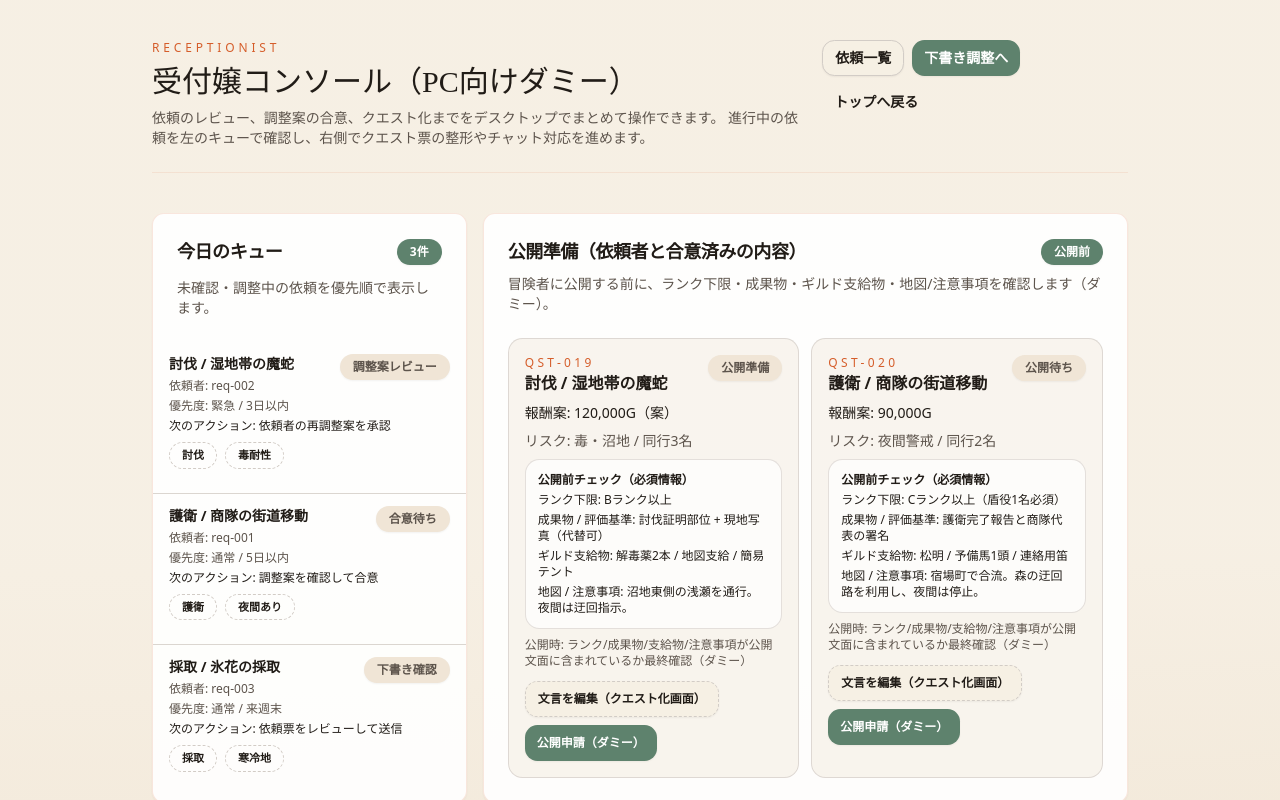
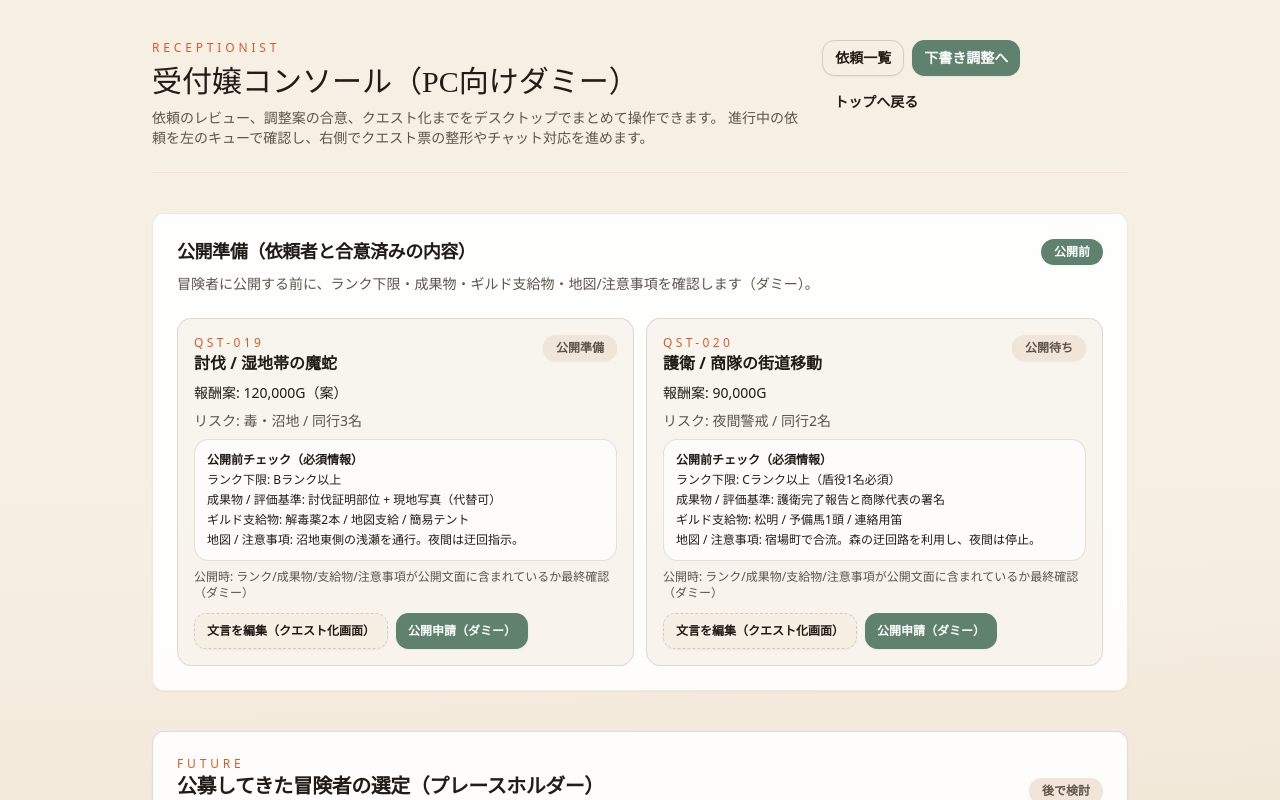
Before and after one commit to kazurego7/isekai-quest-agency, a Next.js app: page /reception in a window 1280 px wide. Shown: the top 800 px of the page. Built offline with nearby package versions, Linux system fonts and the light colour scheme.

Commit message:
Remove queue section from receptionist mock

```diff
--- a/app/reception/page.js
+++ b/app/reception/page.js
@@ -10,36 +10,6 @@ import {
   CardHeader,
   CardTitle,
 } from "@/components/ui/card";
-
-const queue = [
-  {
-    id: "REQ-002",
-    title: "討伐 / 湿地帯の魔蛇",
-    status: "調整案レビュー",
-    requester: "依頼者: req-002",
-    priority: "緊急 / 3日以内",
-    next: "依頼者の再調整案を承認",
-    tags: ["討伐", "毒耐性"],
-  },
-  {
-    id: "REQ-001",
-    title: "護衛 / 商隊の街道移動",
-    status: "合意待ち",
-    requester: "依頼者: req-001",
-    priority: "通常 / 5日以内",
-    next: "調整案を確認して合意",
-    tags: ["護衛", "夜間あり"],
-  },
-  {
-    id: "REQ-003",
-    title: "採取 / 氷花の採取",
-    status: "下書き確認",
-    requester: "依頼者: req-003",
-    priority: "通常 / 来週末",
-    next: "依頼票をレビューして送信",
-    tags: ["採取", "寒冷地"],
-  },
-];
 
 const questDrafts = [
   {
@@ -94,40 +64,8 @@ export default function ReceptionPage() {
           </div>
         </header>
 
-        <section className="grid grid-cols-1 gap-4 md:grid-cols-3">
+        <section className="grid grid-cols-1 gap-4">
           <Card className="border-primary/15 bg-white/90 shadow-sm">
-            <CardHeader className="space-y-3">
-              <div className="flex items-center justify-between">
-                <CardTitle className="text-lg text-ink">今日のキュー</CardTitle>
-                <Badge variant="secondary">3件</Badge>
-              </div>
-              <CardDescription>未確認・調整中の依頼を優先順で表示します。</CardDescription>
-            </CardHeader>
-            <CardContent className="space-y-3 divide-y divide-border/80 p-0">
-              {queue.map((item) => (
-                <div key={item.id} className="space-y-1 px-4 py-3">
-                  <div className="flex items-start justify-between gap-3">
-                    <div className="space-y-1">
-                      <p className="text-sm font-semibold text-ink">{item.title}</p>
-                      <p className="text-xs text-muted-foreground">{item.requester}</p>
-                    </div>
-                    <Badge variant="muted">{item.status}</Badge>
-                  </div>
-                  <p className="text-xs text-muted-foreground">優先度: {item.priority}</p>
-                  <p className="text-xs text-ink">次のアクション: {item.next}</p>
-                  <div className="flex flex-wrap gap-2 pt-1">
-                    {item.tags.map((tag) => (
-                      <Badge key={tag} variant="outline" className="border-dashed text-[11px]">
-                        {tag}
-                      </Badge>
-                    ))}
-                  </div>
-                </div>
-              ))}
-            </CardContent>
-          </Card>
-
-          <Card className="border-primary/15 bg-white/90 shadow-sm md:col-span-2">
             <CardHeader className="space-y-2">
               <div className="flex items-center justify-between">
                 <CardTitle className="text-lg text-ink">公開準備（依頼者と合意済みの内容）</CardTitle>
```
